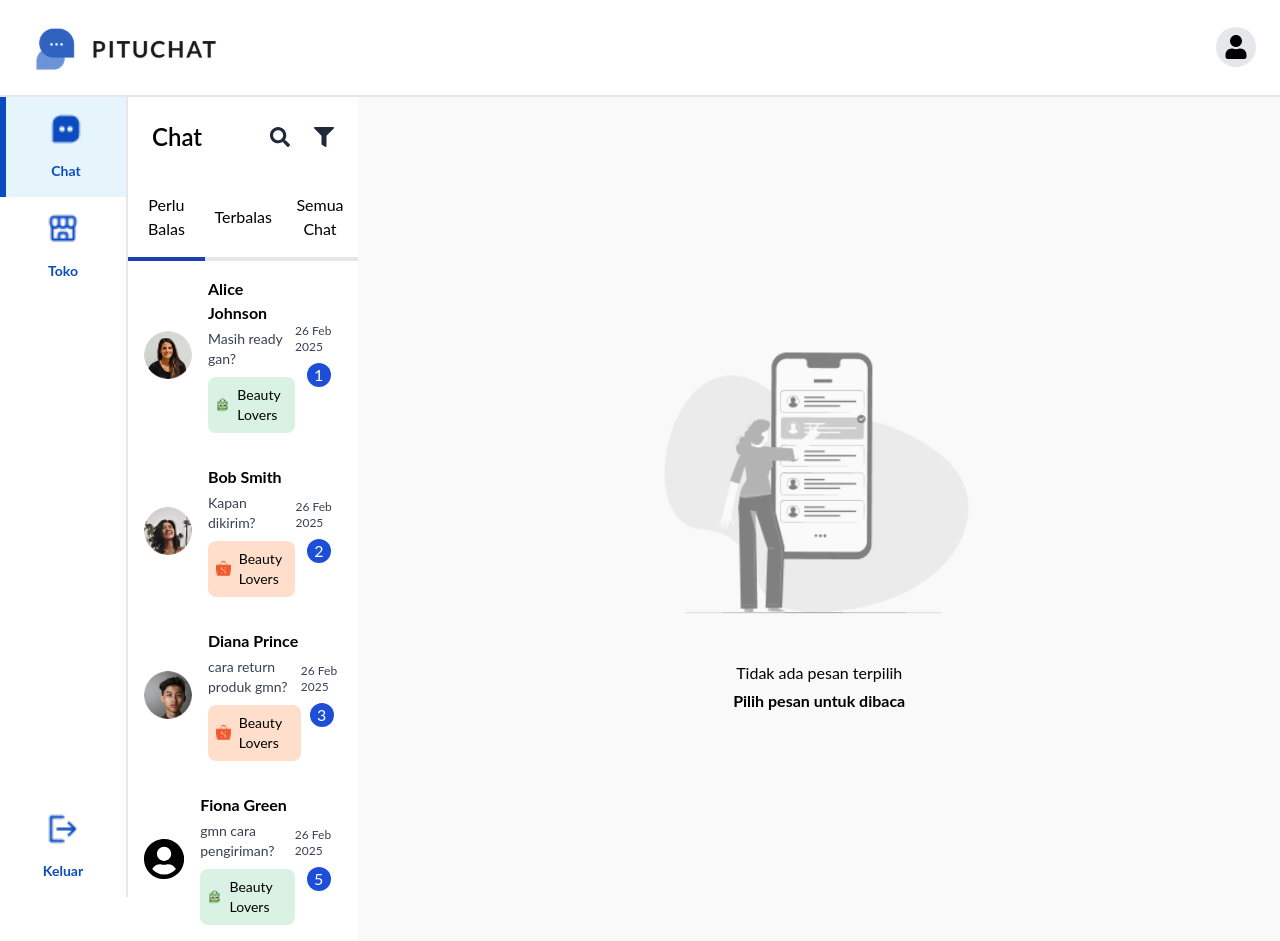
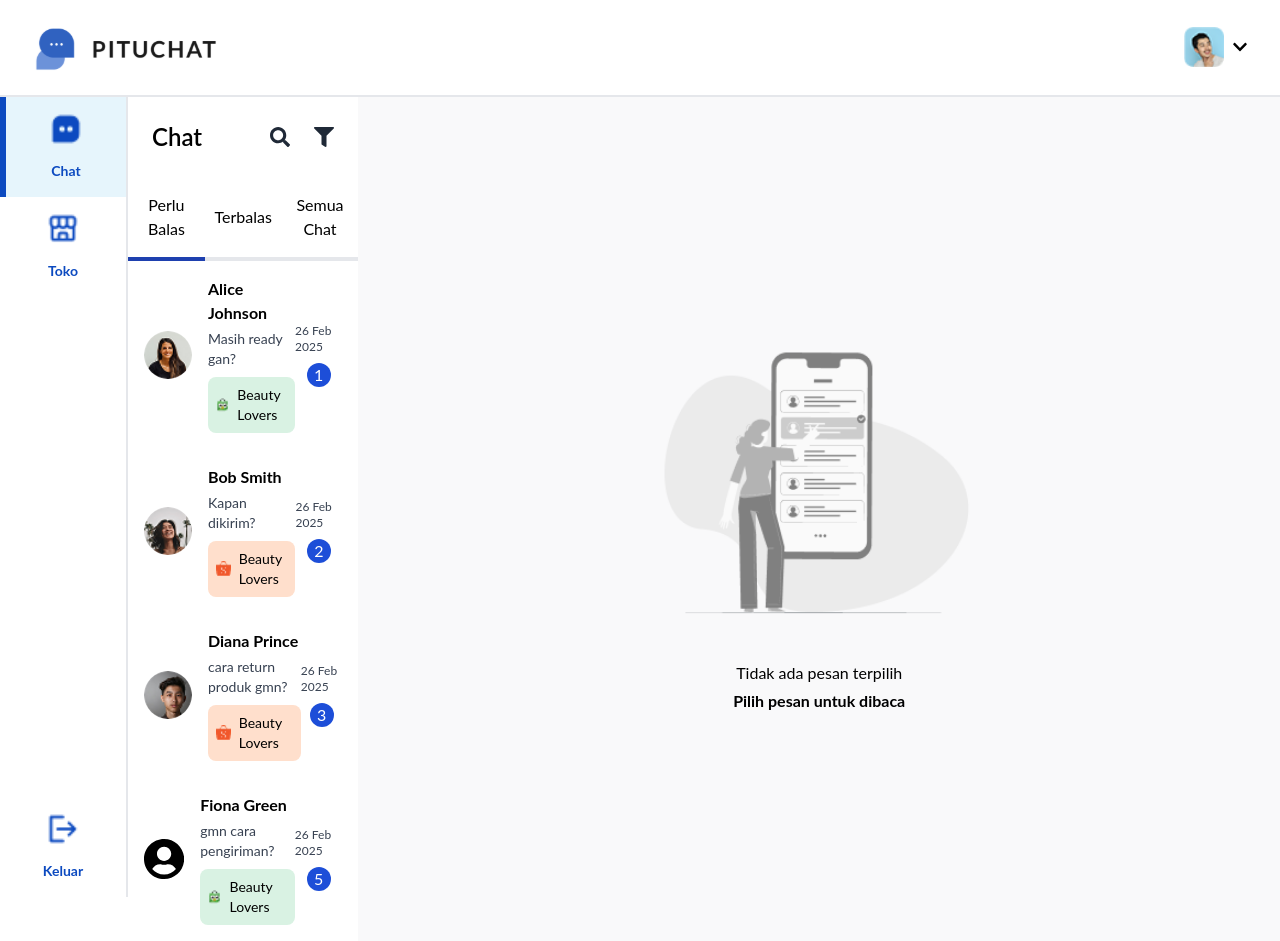
Before and after one commit to hanscahya/pituchat, a React (Vite) app: page /login in a window 1280 px wide. Both pictures are taken after a click on the button "Masuk". Built offline with nearby package versions, Linux system fonts and the light colour scheme.

Commit message:
fix: enhance profile picture

```diff
--- a/src/components/common/Header.tsx
+++ b/src/components/common/Header.tsx
@@ -1,6 +1,8 @@
 import logo from '/pituchat-logo.svg';
-import { FaUser } from 'react-icons/fa';
 import { useNavigate } from 'react-router-dom';
+
+import avatar from '../../assets/pituchat-avatar-user-logged-in.png';
+import { FaChevronDown } from 'react-icons/fa';
 
 const Header = () => {
   const navigate = useNavigate();
@@ -17,8 +19,9 @@ const Header = () => {
         onClick={() => navigate('/')}
       />
       <div className="flex items-center gap-4">
-        <button className="rounded-full bg-gray-200 p-2">
-          <FaUser className="h-6 w-6" />
+        <button className="flex items-center gap-2 rounded-xl p-2">
+          <img src={avatar} alt="avatar" className="h-10 w-10" />
+          <FaChevronDown className="h-4 w-4" />
         </button>
       </div>
     </header>
```
Also changed, not shown: src/assets/pituchat-avatar-user-logged-in.png (added).
